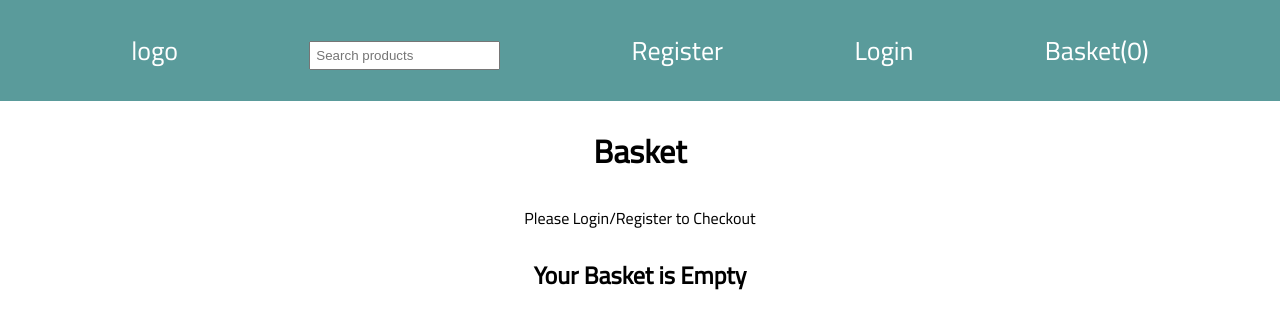
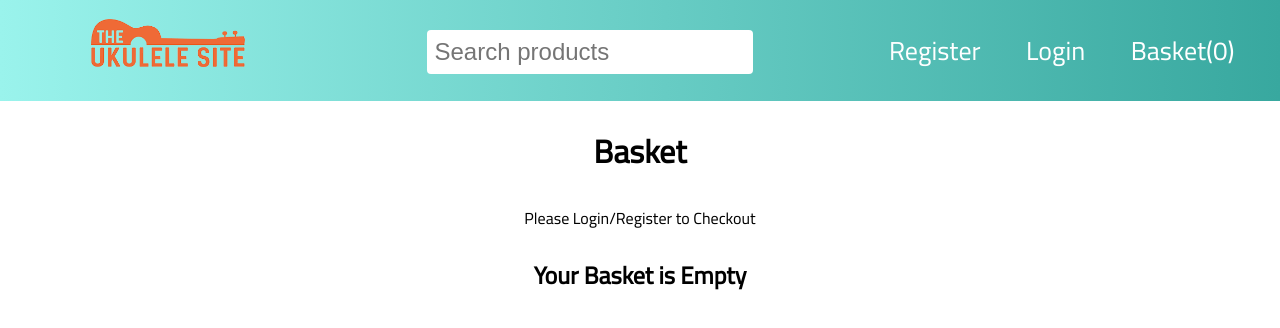
Before and after one commit to jamesHarradon/ecommerce-client, a React (Create React App) app: page /basket in a window 1280 px wide. Shown: the top 328 px of the page. Built offline with nearby package versions, Linux system fonts and the light colour scheme.

Commit message:
add incr and decre buttons/minor style changes

```diff
--- a/src/App.css
+++ b/src/App.css
@@ -13,12 +13,41 @@
 }
 
 .navbar {
+
+  align-items: center;
+
+  font-size: calc(10px + 2vmin);
+  color: white;
+  background-image: linear-gradient(to right, rgb(154, 243, 236), rgb(56, 168, 159));
+
+  display: grid;
+  grid-template-areas: 'logo searchbar navbar-text';
+
+}
+
+.logo {
+  grid-area: logo;
+  width: 12vw;
+  height: auto;
+}
+
+.searchbar {
+  grid-area: searchbar;
+}
+
+.searchbar input {
+  border: none;
+  border-radius: 4px;
+  padding: 8px;
+  font-size: calc(8px + 2vmin);
+}
+
+.navbar-text {
+  grid-area: navbar-text;
   display: flex;
   align-items: center;
   justify-content: space-evenly;
-  font-size: calc(10px + 2vmin);
-  color: white;
-  background-color: rgb(90, 155, 155);
+
 
 }
 
@@ -30,6 +59,8 @@
 .navbar p {
   text-decoration: none;
 }
+
+
 
 #searchbar, .submit {
   padding: 5px;
@@ -48,7 +79,7 @@
   box-shadow: 3px 3px 3px rgb(223, 223, 223);
   margin: 30px auto;
   padding: 20px;
-  width: 30%;
+  width: 60%;
 }
 
 
@@ -74,8 +105,14 @@
 }
 
 .product-detail img {
-  width: 100px;
+  width: 200px;
   height: auto;
+}
+
+.product-detail .description {
+  width: 40%;
+  margin: 0px auto;
+  text-align: justify;
 }
 
 .basket-product {
@@ -129,8 +166,9 @@
   border: 1px solid rgb(223, 223, 223);
   box-shadow: 3px 3px 3px rgb(223, 223, 223);
   margin: 10px;
-  padding: 10px;
+  padding: 5px;
   width: 30vw;
+
 }
 
 .product .link, .link :visited {
@@ -172,7 +210,7 @@
   width: 40%;
   margin: 10px;
   padding: 20px;
-  background-color: rgb(90, 155, 155);
+  background-color: rgb(56, 168, 159);
   border: 1px solid rgb(223, 223, 223);
   box-shadow: 3px 3px 3px rgb(199, 199, 199);
   color: white;
--- a/src/components/Account/LoginDetails/loginDetailsSlice.js
+++ b/src/components/Account/LoginDetails/loginDetailsSlice.js
@@ -3,7 +3,7 @@ import { createSlice, createAsyncThunk } from '@reduxjs/toolkit';
 export const  getLoginDetails = createAsyncThunk(
     'loginDetails/getLoginDetails', async (id) => {
         try {
-            const response = await fetch(`http://localhost:4000/api/customer/data/${id}`, {credentials: 'include'});
+            const response = await fetch(`http://localhost:4000/api/customer/data/email/${id}`, {credentials: 'include'});
             if (response.ok) {
                 const json = await response.json();
                 return json;
--- a/src/components/Account/Orders/Orders.js
+++ b/src/components/Account/Orders/Orders.js
@@ -15,6 +15,9 @@ const Orders = ({ userId }) => {
     return (
         <div className='orders'>
             <h1>Orders</h1>
+            {!orders &&
+                <p>No Orders to Display.</p>
+            }
             {orders && orders.map(order =>
                 <div className='order' key={order.id} id={order.id}>
                     <p>Order ID: {order.id}</p>
--- a/src/components/Basket/BasketProducts.js
+++ b/src/components/Basket/BasketProducts.js
@@ -1,41 +1,53 @@
 import React, { useEffect } from "react";
 import { useDispatch, useSelector } from 'react-redux';
-import { deleteBasketProducts, getBasketProductsByCustId, incrementBasketProduct, selectBasketProducts } from './basketProductsSlice'
+import { deleteBasketProducts, getBasketProductsByCustId, incrementBasketProduct, decrementBasketProduct, selectBasketProducts } from './basketProductsSlice'
 import { getBasketByCustId } from "./basketSlice";
-import { setGuestBasket } from "../../guestSlice";
+import { selectCartId, selectUserId } from "../../userSlice";
+import { setGuestBasket, selectGuestId, incrementGuestBasketProduct, decrementGuestBasketProduct, selectGuestBasket } from "../../guestSlice";
 
 
-const BasketProducts = ({id, name, image, price, quantity, userId, guestId, guestBasket, cartId }) => {
+const BasketProducts = ({id, name, price, quantity, image, description }) => {
 
     const dispatch = useDispatch();
-    const basketProducts = useSelector(selectBasketProducts);
-
-    let basketToUse = userId ? basketProducts : guestBasket;
+    const guestBasket = useSelector(selectGuestBasket);
+    const guestId = useSelector(selectGuestId);
+    const userId = useSelector(selectUserId);
+    const cartId = useSelector(selectCartId);
 
     useEffect(() => {
         if (guestId) localStorage.setItem(guestId, JSON.stringify(guestBasket));
     },[guestBasket, guestId]);
 
+
     const incrementProduct = (userId, cartId, id) => {
-
-        userId ? dispatch(incrementBasketProduct({userId: userId, cartId: cartId, productId: id})) : dispatch(setGuestBasket());
+        if (userId) {
+            dispatch(incrementBasketProduct({userId: userId, cartId: cartId, productId: id}))
+            .then(() => {
+                dispatch(getBasketByCustId(userId));
+                dispatch(getBasketProductsByCustId(userId));
+            })
+        } else {
+            dispatch(incrementGuestBasketProduct(id));
+        }
     }
 
 
-    const decrementProduct = (userId, id, array) => {
+    const decrementProduct = (userId, cartId, id) => {
+        if (userId) {
+            quantity < 2 ? removeUserBasketProductHandler({userId: userId, cartId: cartId, productId: id}) : dispatch(decrementBasketProduct({userId: userId, cartId: cartId, productId: id}))
+            .then(() => {
+                dispatch(getBasketByCustId(userId));
+                dispatch(getBasketProductsByCustId(userId));
+            })
 
-        let basket = array.map(product => {
-            if (product.product_id === id && product.quantity > 1) {
-                return {...product, quanity: product.quantity - 1}
-            } else if (product.product_id === id && !product.quantity > 1) {
-                return console.log('item removed');
-                //return removeGuestBasketProductHandler(id);
-            }else {
-                return {...product};
+        } else {
+            if (quantity < 2) {
+                removeGuestBasketProductHandler(id)
+            } else {
+                dispatch(decrementGuestBasketProduct(id));
             }
-        });
-        console.log(basket);
-        //userId ? dispatch(selectBasketProducts(basket)) : dispatch(setGuestBasket(basket));
+
+        }
     }
 
     const removeGuestBasketProductHandler = (id) => {
@@ -67,9 +79,9 @@ const BasketProducts = ({id, name, image, price, quantity, userId, guestId, gues
             <p id='product-name'>{name}</p>
             <p id='product-price'>{price}</p>
             <p id='product-quantity'>{quantity}</p>
-            <button onClick={() => incrementProduct(userId, id, basketToUse)}>+</button>
-            <button onClick={removeBasketProductHandler}>X</button>
-            <button onClick={() => decrementProduct(userId, id, basketToUse)}>-</button>
+            <button onClick={() => incrementProduct(userId, cartId, id)}>+</button>
+            <button onClick={() => removeBasketProductHandler(userId)}>X</button>
+            <button onClick={() => decrementProduct(userId, cartId, id)}>-</button>
 
         </div>
 
--- a/src/components/Basket/basketProductsSlice.js
+++ b/src/components/Basket/basketProductsSlice.js
@@ -11,7 +11,7 @@ export const getBasketProductsByCustId = createAsyncThunk(
 export const addBasketProducts = createAsyncThunk(
     'basketProducts/addBasketProducts', async (data) => {
         try {
-            const response = await fetch(`http://localhost:4000/api/cart/products/add/${data.userId}/${data.cartId}/${data.productId}`, {
+            const response = await fetch(`http://localhost:4000/api/cart/products/add/${data.userId}/${data.cartId}/${data.productId}/1`, {
                 method: 'POST',
                 credentials: 'include'
             });
--- a/src/components/Login/Login.js
+++ b/src/components/Login/Login.js
@@ -75,7 +75,7 @@ const Login = ({guestId, guestBasket}) => {
                 const id = await res.json()
                 loginFunc(id, guestBasket, guestId);
                 navigate('/');
-            } else if (res.status === 403) {
+            } else if (res.status === 401) {
                 alert('Login Unsuccessful. Please Try Again.')
             }
         } catch (err) {
--- a/src/components/ProductDetail/ProductDetail.js
+++ b/src/components/ProductDetail/ProductDetail.js
@@ -19,7 +19,7 @@ const ProductDetail = () => {
                 <div className='product-detail'>
                     <h2>{fProd.product_name}</h2>
                     <img src={fProd.image} alt={fProd.product_name}></img>
-                    <p>{fProd.description}</p>
+                    <p className='description'>{fProd.description}</p>
                     <p>{fProd.price_per_unit}</p>
                 </div>
             ))}
--- a/src/components/navbar/Navbar.js
+++ b/src/components/navbar/Navbar.js
@@ -2,6 +2,8 @@ import React from "react";
 import { Link } from "react-router-dom";
 import { useSelector } from "react-redux";
 import { selectBasketProducts } from "../Basket/basketProductsSlice";
+import logo from '../../uku-logo.png'
+
 
 
 import Searchbar from "../../features/searchbar/Searchbar"
@@ -11,33 +13,30 @@ export default function Navbar({userId, guestBasket}) {
 
     const basketProducts = useSelector(selectBasketProducts);
     // try to refactor below
-    if (userId) {
+
     return (
         <div className="navbar-container">
             <div className='navbar'>
                 <Link className="link" to='/'>
-                        <p>logo</p>
+                    <img className="logo" src={logo} alt='ukulele logo'></img>
                 </Link>
                 <Searchbar/>
+                {userId &&
+                    <div className='navbar-text'>
                         <Link className="link" to='/account'><p>Account</p></Link>
                         <Link className="link" to='/basket'><p>Basket&#40;{basketProducts?.length}&#41;</p></Link>
                         <Link className="link" to='/logout'><p>Logout</p></Link>
                     </div>
-            </div>
-        )
-    } else {
-        return (
-            <div className="navbar-container">
-                <div className='navbar'>
-                    <Link className="link" to='/'>
-                        <p>logo</p>
-                    </Link>
-                    <Searchbar/>
+                }
+                {!userId &&
+                    <div className='navbar-text'>
                         <Link className="link" to='/register'><p>Register</p></Link>
                         <Link className="link" to='/login'><p>Login</p></Link>
                         <Link className="link" to='/basket'><p>Basket&#40;{guestBasket?.length}&#41;</p></Link>
                     </div>
+                }
+
+            </div>
         </div>
     )
 }
-}
--- a/src/features/searchbar/Searchbar.js
+++ b/src/features/searchbar/Searchbar.js
@@ -25,9 +25,9 @@ export default function Searchbar () {
     };
 
     return (
-        <div>
+        <div className='searchbar'>
             <form onSubmit={onSubmitHandler}>
-                <input id='searchbar' type='search' placeholder="Search products" onChange={(e) => onChangeHandler(e)}></input>
+                <input id='searchbar-input' type='search' placeholder="Search products" onChange={(e) => onChangeHandler(e)}></input>
             </form>
         </div>
 
```
Also changed, not shown: src/components/Account/LoginDetails/LoginDetails.js (+2 -5 lines), src/components/Basket/Basket.js (+10 -6 lines), src/guestSlice.js (+12 -6 lines), src/uku-logo.png (added). Lines whose indentation alone changed are shown as unchanged.
